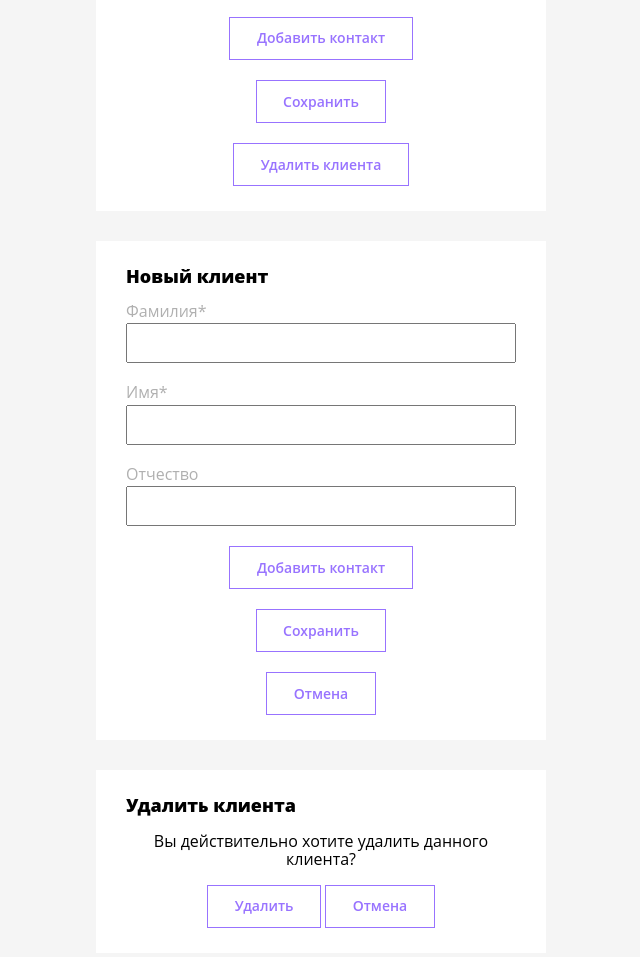
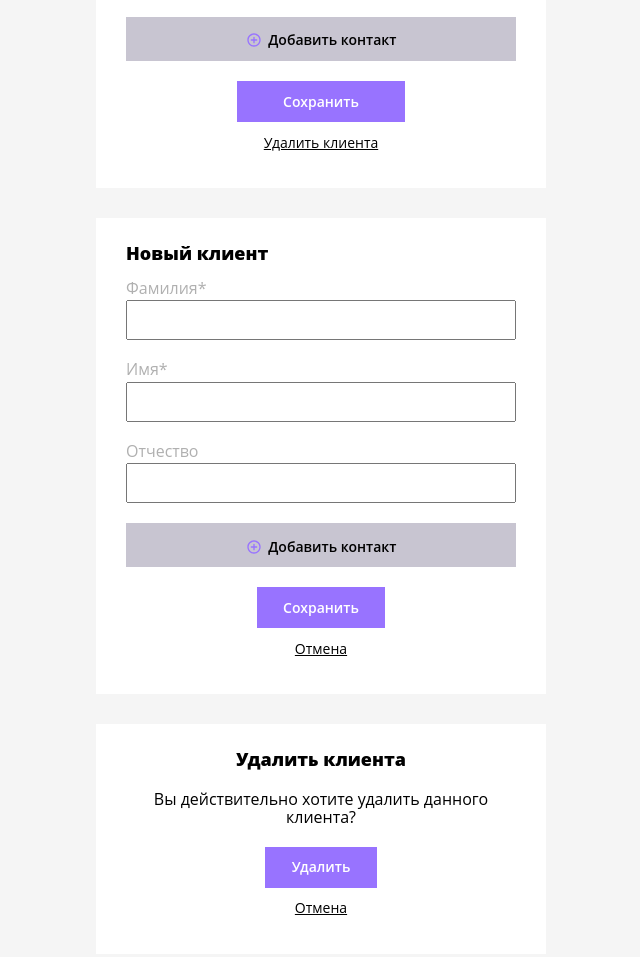
Before and after one commit to Oleg-Solovev/CRM-Clients-table, a plain HTML site: page index.html in a window 1280 px wide. Shown: the part 948-1905 px from the top of the page, without its empty margins (319-959 px from the left). Drawn offline with Linux system fonts and the light colour scheme; a script that the page names is missing.

Commit message:
#03 Стилизация кнопок и модальных окон

```diff
--- a/css/style.css
+++ b/css/style.css
@@ -88,11 +88,15 @@ body {
   cursor: pointer;
   font-weight: 600;
   font-size: 14px;
-  color: var(--firm);
   background-color: transparent;
-  border: 1px solid var(--firm);
+  border: 0;
   border-radius: 0;
   position: relative;
+}
+
+.add-client-btn {
+  color: var(--firm);
+  border: 1px solid var(--firm);
   transition: background-color 0.3s ease-in-out, color 0.3s ease-in-out;
 }
 
@@ -104,7 +108,9 @@ body {
   transition: fill 0.3s ease-in-out;
 }
 
-.btn:hover {
+.add-client-btn:hover,
+.save-contact-btn:hover ,
+.delete-contact-btn:hover {
   background-color: #B89EFF;
   color: #FFF;
 }
@@ -113,27 +119,27 @@ body {
   fill: #FFF;
 }
 
-.btn:active {
+.add-client-btn:active,
+.save-contact-btn:active ,
+.delete-contact-btn:active {
   background-color: #8052FF;
 }
 
-.btn-smal {
-  font-size: 14px;
-  padding: 5px 10px;
+.add-contact-btn svg {
+  margin-right: 3px;
+  transform: translateY(3px);
 }
 
-.btn-reset {
-  color: #942b05;
-  border: 3px solid #bb3909;
-  background-color: #dc967d;
+.save-contact-btn,
+.delete-contact-btn {
+  color: #FFF;
+  background-color: var(--firm);
 }
 
-.btn-reset:hover {
-  background-color: #edb9a7;
-}
-
-.btn-reset:active {
-  background-color: #ca6a47;
+.delete-btn,
+.cancel-contact-btn {
+  font-weight: 400;
+  text-decoration: underline;
 }
 
 .download-picture {
@@ -179,6 +185,11 @@ body {
   font-weight: 800;
 }
 
+.modal__title--delate {
+  margin: 0;
+  text-align: center;
+}
+
 .filter {
   margin: 10px;
 }
@@ -215,9 +226,23 @@ body {
   outline: 2px dashed #075e07;
 }
 
+.form__add-contact {
+  width: 100%;
+  background-color: var(--grey);
+}
+
 .modal-parent--open {
   opacity: 1;
   visibility: visible;
+}
+
+.form-btn-box {
+  display: flex;
+  flex-direction: column;
+}
+
+.text-massage {
+  margin: 0;
 }
 
 .eror {
--- a/index.html
+++ b/index.html
@@ -145,11 +145,27 @@
                         <input class="form__input input-text" type="text" id="changeLastname" name="lastname"
                             autocomplete="off" required>
                     </label>
-                    <div class="form__contact">
-                        <button class="btn add-contact-btn" id="addContactBtn">Добавить контакт</button>
+                    <div class="form__add-contact">
+                        <button class="btn add-contact-btn" id="addContactBtn">
+                            <svg width="16" height="16" viewBox="0 0 16 16" fill="none"
+                                xmlns="http://www.w3.org/2000/svg">
+                                <g clip-path="url(#clip0_224_3502)">
+                                    <path
+                                        d="M7.99998 4.66671C7.63331 4.66671 7.33331 4.96671 7.33331 5.33337V7.33337H5.33331C4.96665 7.33337 4.66665 7.63337 4.66665 8.00004C4.66665 8.36671 4.96665 8.66671 5.33331 8.66671H7.33331V10.6667C7.33331 11.0334 7.63331 11.3334 7.99998 11.3334C8.36665 11.3334 8.66665 11.0334 8.66665 10.6667V8.66671H10.6666C11.0333 8.66671 11.3333 8.36671 11.3333 8.00004C11.3333 7.63337 11.0333 7.33337 10.6666 7.33337H8.66665V5.33337C8.66665 4.96671 8.36665 4.66671 7.99998 4.66671ZM7.99998 1.33337C4.31998 1.33337 1.33331 4.32004 1.33331 8.00004C1.33331 11.68 4.31998 14.6667 7.99998 14.6667C11.68 14.6667 14.6666 11.68 14.6666 8.00004C14.6666 4.32004 11.68 1.33337 7.99998 1.33337ZM7.99998 13.3334C5.05998 13.3334 2.66665 10.94 2.66665 8.00004C2.66665 5.06004 5.05998 2.66671 7.99998 2.66671C10.94 2.66671 13.3333 5.06004 13.3333 8.00004C13.3333 10.94 10.94 13.3334 7.99998 13.3334Z"
+                                        fill="#9873FF" />
+                                </g>
+                                <defs>
+                                    <clipPath id="clip0_224_3502">
+                                        <rect width="16" height="16" fill="white" />
+                                    </clipPath>
+                                </defs>
+                            </svg>
+                            Добавить контакт</button>
                     </div>
+                    <div class="form-btn-box">
                         <button class="btn save-contact-btn" id="saveContactBtn">Сохранить</button>
                         <button class="btn delete-btn" id="deleteBtn">Удалить клиента</button>
+                    </div>
                 </form>
             </div>
         </div>
@@ -176,11 +192,27 @@
                         <input class="form__input input-text" type="text" id="newLastname" name="lastname"
                             autocomplete="off" required>
                     </label>
-                    <div class="form__contact">
-                        <button class="btn add-contact-btn" id="addContactBtn">Добавить контакт</button>
+                    <div class="form__add-contact">
+                        <button class="btn add-contact-btn" id="addContactBtn">
+                            <svg width="16" height="16" viewBox="0 0 16 16" fill="none"
+                                xmlns="http://www.w3.org/2000/svg">
+                                <g clip-path="url(#clip0_224_3502)">
+                                    <path
+                                        d="M7.99998 4.66671C7.63331 4.66671 7.33331 4.96671 7.33331 5.33337V7.33337H5.33331C4.96665 7.33337 4.66665 7.63337 4.66665 8.00004C4.66665 8.36671 4.96665 8.66671 5.33331 8.66671H7.33331V10.6667C7.33331 11.0334 7.63331 11.3334 7.99998 11.3334C8.36665 11.3334 8.66665 11.0334 8.66665 10.6667V8.66671H10.6666C11.0333 8.66671 11.3333 8.36671 11.3333 8.00004C11.3333 7.63337 11.0333 7.33337 10.6666 7.33337H8.66665V5.33337C8.66665 4.96671 8.36665 4.66671 7.99998 4.66671ZM7.99998 1.33337C4.31998 1.33337 1.33331 4.32004 1.33331 8.00004C1.33331 11.68 4.31998 14.6667 7.99998 14.6667C11.68 14.6667 14.6666 11.68 14.6666 8.00004C14.6666 4.32004 11.68 1.33337 7.99998 1.33337ZM7.99998 13.3334C5.05998 13.3334 2.66665 10.94 2.66665 8.00004C2.66665 5.06004 5.05998 2.66671 7.99998 2.66671C10.94 2.66671 13.3333 5.06004 13.3333 8.00004C13.3333 10.94 10.94 13.3334 7.99998 13.3334Z"
+                                        fill="#9873FF" />
+                                </g>
+                                <defs>
+                                    <clipPath id="clip0_224_3502">
+                                        <rect width="16" height="16" fill="white" />
+                                    </clipPath>
+                                </defs>
+                            </svg>
+                            Добавить контакт</button>
                     </div>
+                    <div class="form-btn-box">
                         <button class="btn save-contact-btn" id="saveContactBtn">Сохранить</button>
                         <button class="btn cancel-contact-btn" id="cancelBtn">Отмена</button>
+                    </div>
                 </form>
             </div>
         </div>
@@ -190,10 +222,14 @@
     <div class="form-delete-client" id="formDeleteClient">
         <div class="modal-wrapper">
             <div class="modal">
-                <h2 class="modal__title">Удалить клиента</h2>
-                <p class="text">Вы действительно хотите удалить данного клиента?</p>
+                <form class="form" id="form" autocomplete="off">
+                    <h2 class="modal__title modal__title--delate">Удалить клиента</h2>
+                    <p class="text-massage">Вы действительно хотите удалить данного клиента?</p>
+                    <div class="form-btn-box">
                         <button class="btn delete-contact-btn" id="deleteContactBtn">Удалить</button>
                         <button class="btn cancel-contact-btn" id="cancelBtn">Отмена</button>
+                    </div>
+                </form>
             </div>
         </div>
     </div>
```
Lines whose indentation alone changed are shown as unchanged.
